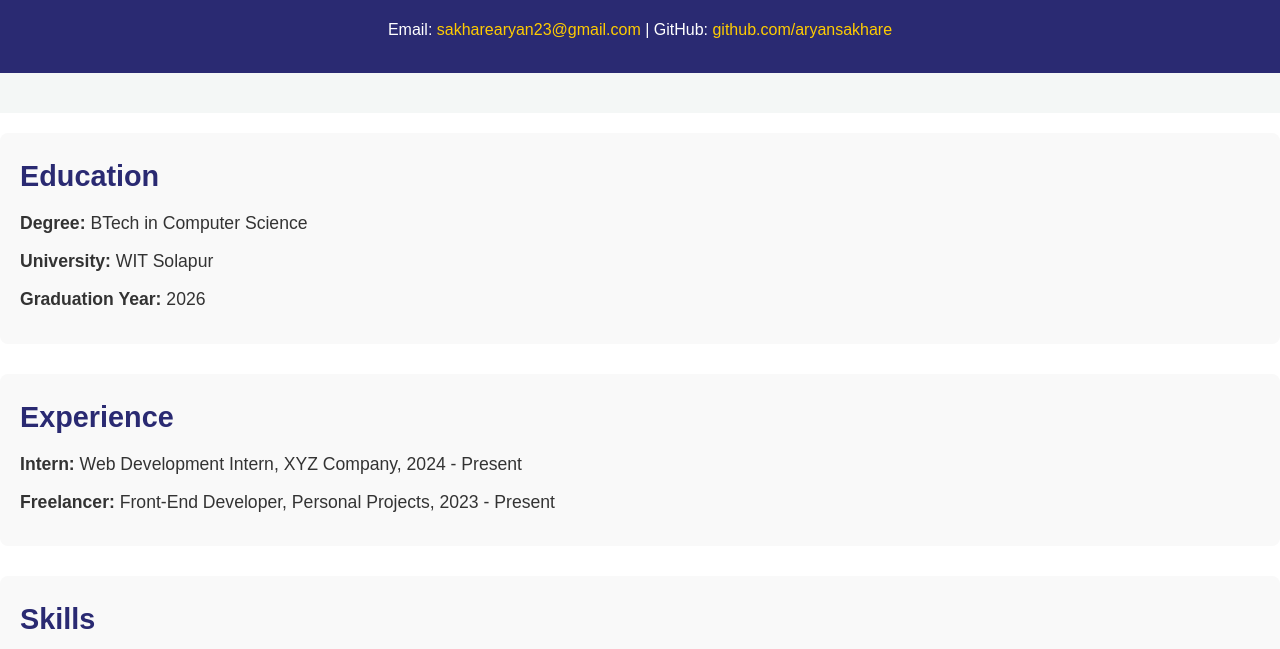
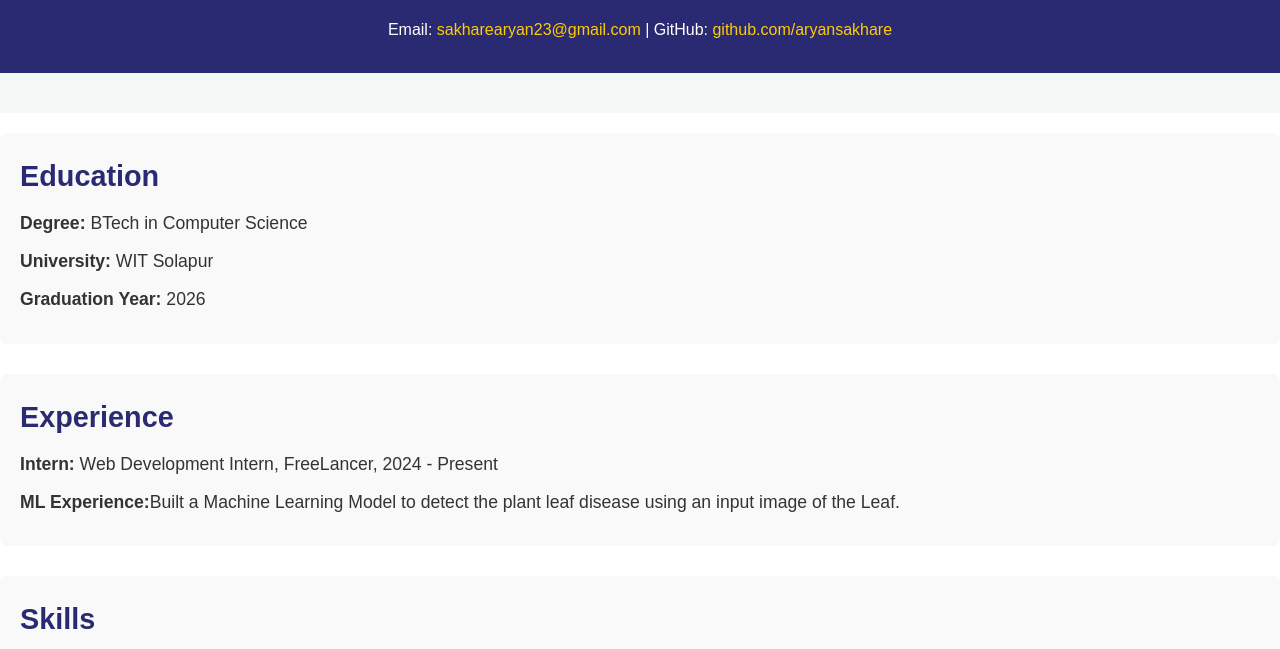
Before and after one commit to aryansakhare/aryansakhare.github.io, a plain HTML site: page index.html in a window 1280 px wide. Shown: the part 127-776 px from the top of the page. Drawn offline with Linux system fonts and the light colour scheme.

Commit message:
Update index.html

```diff
--- a/index.html
+++ b/index.html
@@ -33,8 +33,8 @@
         <section id="experience">
             <h2>Experience</h2>
             <ul>
-                <li><strong>Intern:</strong> Web Development Intern, XYZ Company, 2024 - Present</li>
-                <li><strong>Freelancer:</strong> Front-End Developer, Personal Projects, 2023 - Present</li>
+                <li><strong>Intern:</strong> Web Development Intern, FreeLancer, 2024 - Present</li>
+                <li><strong>ML Experience:</strong>Built a Machine Learning Model  to detect the plant leaf disease using an input image of the Leaf.</li>
             </ul>
         </section>
 
@@ -83,5 +83,7 @@
             <p>&copy; 2025 Aryan Sakhare. All rights reserved.</p>
         </div>
     </footer>
+
+    <script src="scripts.js"></script>
 </body>
 </html>
```
